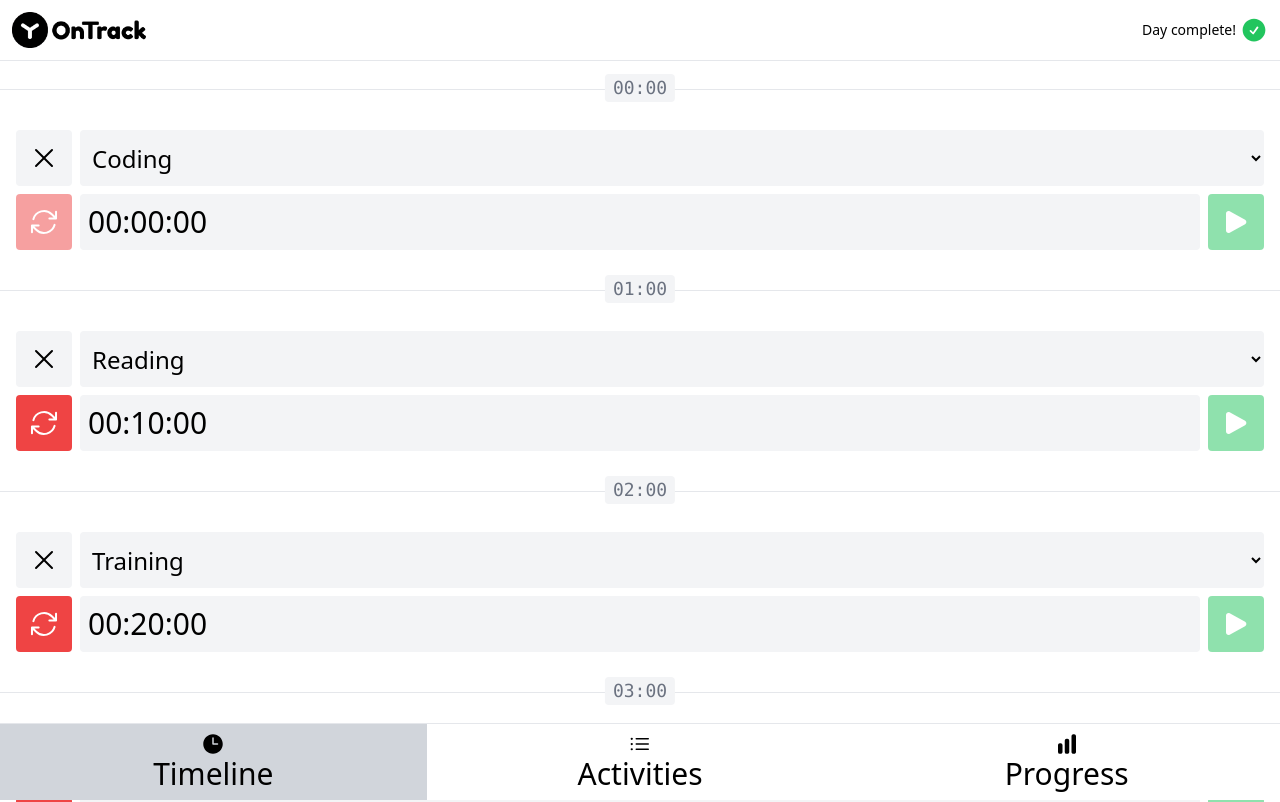
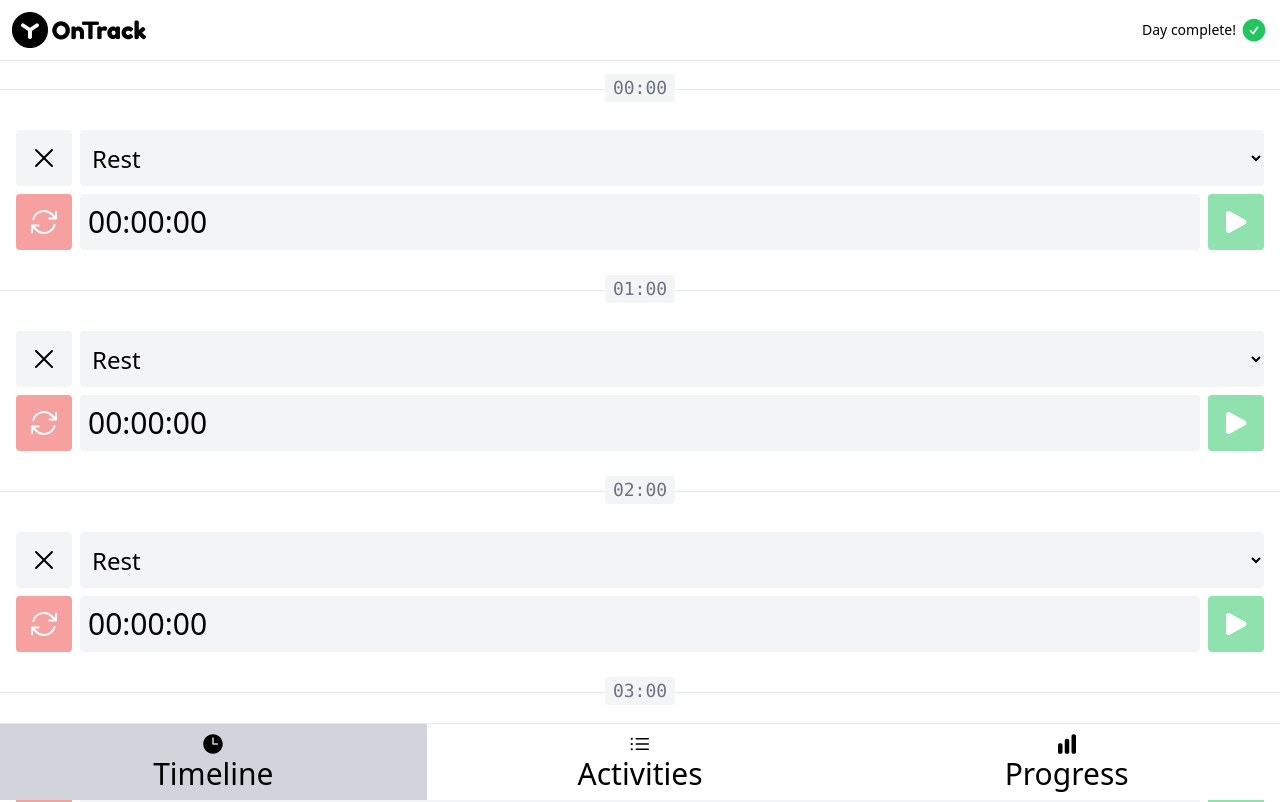
Before and after one commit to TvoyKot/ontrack, a Vue app: page /#timeline in a window 1280 px wide. Shown: the top 802 px of the page. Built offline with nearby package versions, Linux system fonts and the light colour scheme.

Commit message:
Added isolation global modules

```diff
--- a/src/activities.js
+++ b/src/activities.js
@@ -1,7 +1,6 @@
 import { computed, ref } from 'vue'
 import { id } from './functions.js'
 import { SECONDS_IN_HOUR, HUNDRED_PERCENT } from './constants.js'
-import { getTotalActivitySeconds } from './timeline-items.js'
 
 export const activities = ref(generateActivities())
 
@@ -19,9 +18,15 @@ export function deleteActivity(activity) {
   activities.value.splice(activities.value.indexOf(activity), 1)
 }
 
-export function getActivityProgress(activity) {
+// export function calculateActivityCompletionPercantage(activity, trackedSeconds) {
+//   return Math.floor(
+//     (trackedSeconds * HUNDRED_PERCENT) / activity.secondsToComplete
+//   )
+// }
+
+export function calculateActivityCompletionPercantage({ secondsToComplete }, trackedSeconds) {
   return Math.floor(
-    (getTotalActivitySeconds(activity) * HUNDRED_PERCENT) / activity.secondsToComplete
+    (trackedSeconds * HUNDRED_PERCENT) / secondsToComplete
   )
 }
 
@@ -33,7 +38,7 @@ function generateActivities() {
   return ['Coding', 'Reading', 'Training'].map((name, hours) => ({
     id: id(),
     name: name,
-    secondsToComplete: hours * SECONDS_IN_HOUR
+    secondsToComplete: 0 // hours * SECONDS_IN_HOUR
   }))
 }
 
--- a/src/components/ActivitySecondsToComplete.vue
+++ b/src/components/ActivitySecondsToComplete.vue
@@ -2,7 +2,7 @@
 import { computed } from 'vue'
 import { isActivityValid } from '../validators.js'
 import { formatSeconds } from '../functions.js'
-import { getTotalActivitySeconds } from '../timeline-items.js'
+import { calculateTrackedActivitySeconds } from '../timeline-items.js'
 const props = defineProps({
   activity: {
     required: true,
@@ -25,7 +25,7 @@ const seconds = computed(() => `${sign.value}${formatSeconds(secondsDiff.value)}
 const sign = computed(() => (secondsDiff.value >= 0 ? '+' : '-'))
 
 const secondsDiff = computed(
-  () => getTotalActivitySeconds(props.activity) - props.activity.secondsToComplete
+  () => calculateTrackedActivitySeconds(props.activity) - props.activity.secondsToComplete
 )
 </script>
 <template>
--- a/src/components/ProgressItem.vue
+++ b/src/components/ProgressItem.vue
@@ -1,7 +1,7 @@
 <script setup>
 import { computed } from 'vue'
-import { getActivityProgress } from '../activities'
-import { getTotalActivitySeconds } from '../timeline-items'
+import { calculateActivityCompletionPercantage } from '../activities'
+import { calculateTrackedActivitySeconds } from '../timeline-items'
 import { isActivityValid } from '../validators'
 import { getProgressColorClass, formatSeconds } from '../functions'
 
@@ -13,18 +13,23 @@ const props = defineProps({
   }
 })
 
-const progress = computed(() => getActivityProgress(props.activity))
+const percentage = computed(() =>
+  calculateActivityCompletionPercantage(
+    props.activity,
+    calculateTrackedActivitySeconds(props.activity)
+  )
+)
 </script>
 <template>
   <li class="flex flex-col gap-1 p-4">
     <div class="truncate text-xl">{{ activity.name }}</div>
     <div class="flex h-5 overflow-hidden rounded bg-neutral-200">
-      <div :class="`${getProgressColorClass(progress)}`" :style="`width: ${progress}%`"></div>
+      <div :class="getProgressColorClass(percentage)" :style="`width: ${percentage}%`"></div>
     </div>
     <div class="flex justify-between font-mono text-sm">
-      <span>{{ progress }}%</span>
+      <span>{{ percentage }}%</span>
       <span
-        >{{ formatSeconds(getTotalActivitySeconds(activity)) }}
+        >{{ formatSeconds(calculateTrackedActivitySeconds(activity)) }}
         /
         {{ formatSeconds(activity.secondsToComplete) }}</span
       >
--- a/src/timeline-items.js
+++ b/src/timeline-items.js
@@ -1,6 +1,5 @@
 import { ref } from 'vue'
 import { HOURS_IN_DAY, MIDNIGHTHOUR } from './constants.js'
-import { activities } from './activities.js'
 import { currentHour } from './functions.js'
 
 export const timelineItems = ref(generateTimelineItems())
@@ -11,7 +10,7 @@ export function updateTimelineItem(timelineItem, fields) {
 }
 
 export function resetTimelineItemActivities(activity) {
-  timelineItems.value
+  return timelineItems.value
     .filter((timelineItem) => hasActivity(timelineItem, activity))
     .forEach((timelineItem) =>
       updateTimelineItem(timelineItem, {
@@ -20,8 +19,7 @@ export function resetTimelineItemActivities(activity) {
       })
     )
 }
-
-export function getTotalActivitySeconds(activity) {
+export function calculateTrackedActivitySeconds(activity) {
   return timelineItems.value
     .filter((timelineItem) => hasActivity(timelineItem, activity))
     .reduce(
@@ -30,6 +28,15 @@ export function getTotalActivitySeconds(activity) {
     )
 }
 
+// function filterTimelineItemsByActivity(activity) {
+//   return timelineItems.value.filter((timelineItem) => timelineItem.activityId === activity.id)
+// }
+
+//  ДРУГОЙ ВАРИАНТ РЕШЕНИЯ
+
+// function filterTimelineItemsByActivity({ id }) {
+//   return timelineItems.value.filter(( activityId ) => activityId === id)
+// }
 export function scrollToCurrentHour(isSmooth = false) {
   scrollToHour(currentHour(), isSmooth)
 }
@@ -41,14 +48,18 @@ export function scrollToHour(hour, isSmooth = true) {
   })
 }
 
+// *** ВСПОМОГАТЕЛЬНАЯ ФУНКЦИЯ
+
 function hasActivity(timelineItem, activity) {
   return timelineItem.activityId === activity.id
 }
 
+// *** ***
+
 function generateTimelineItems() {
   return [...Array(HOURS_IN_DAY).keys()].map((hour) => ({
     hour,
-    activityId:  [0, 1, 2, 3, 4].includes(hour) ? activities.value[hour % 3].id : null,
-    activitySeconds: [0, 1, 2, 3, 4].includes(hour) ? hour * 600 : 0
+    activityId: null, //[0, 1, 2, 3, 4].includes(hour) ? activities.value[hour % 3].id : null,
+    activitySeconds: 0 // [0, 1, 2, 3, 4].includes(hour) ? hour * 600 : 0
   }))
 }
```
